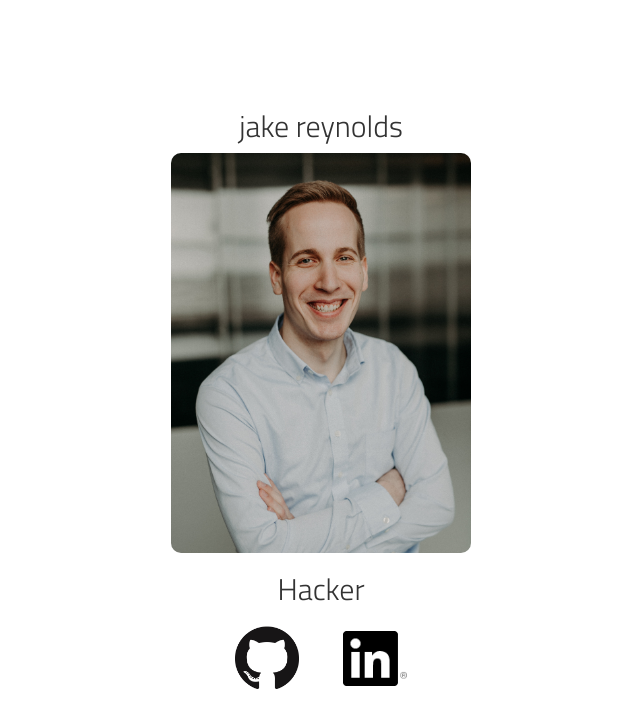
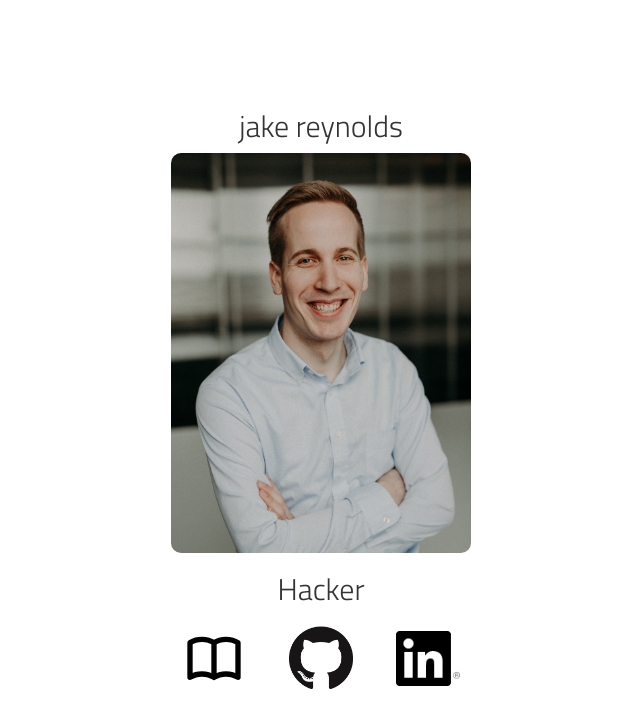
Before and after one commit to JacobReynolds/Personal-Site, a plain HTML site: page index.html in a window 1280 px wide. Shown: the whole page, without its empty margins (319-959 px from the left). Drawn offline with nearby package versions, Linux system fonts and the light colour scheme.

Commit message:
Update index.html

```diff
--- a/index.html
+++ b/index.html
@@ -22,6 +22,8 @@
         <div id="mainPic" class="mePic"></div>
         <h2 class="noselect" id="profession">Hacker</h2>
         <div>
+          <a href="https://the-hallway.jakereynolds.co" target="_blank"><img src="./readme.svg" class="social"
+              id="the-hallway" /></a>
           <a href="https://github.com/JacobReynolds" target="_blank"><img src="./github.png" class="social" /></a>
           <a href="https://linkedin.com/in/jreynoldsdev" target="_blank"><img src="./linkedin.png" class="social"
               id="linkedIn" /></a>
```
